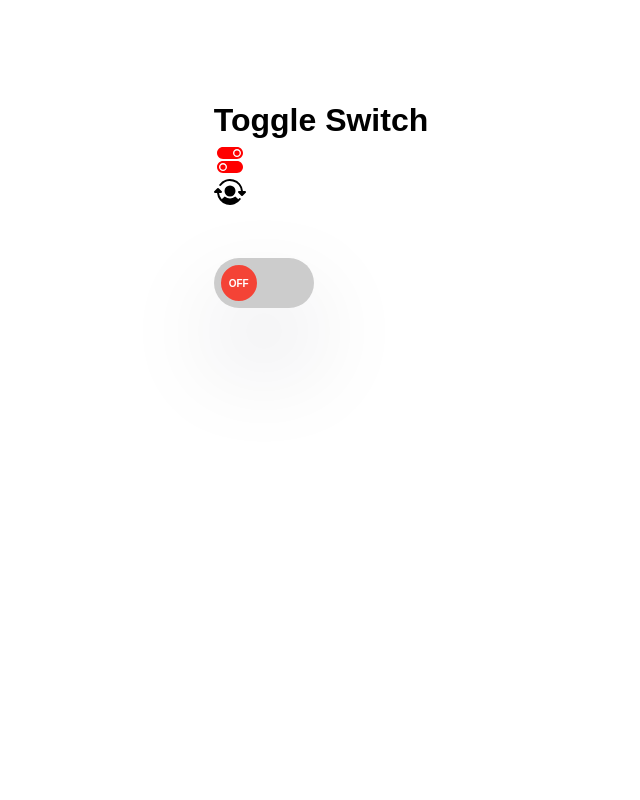
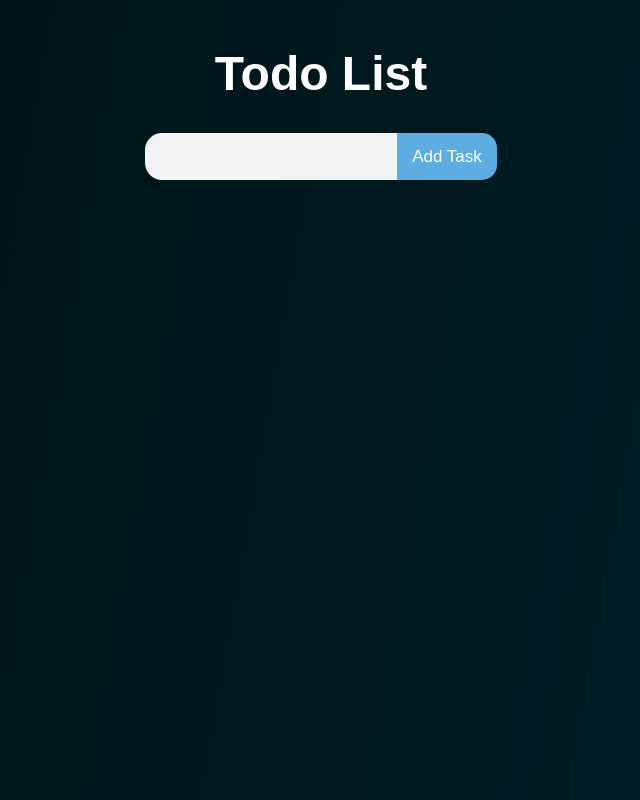
Before and after one commit to TarunByte/reactV19, a React (Vite) app: page / in a window 1280 px wide. Shown: the whole page, without its empty margins (319-959 px from the left). Built offline with nearby package versions, Linux system fonts and the light colour scheme.

Commit message:
#34 React Project - Build a complete Todo App

```diff
--- a/src/App.jsx
+++ b/src/App.jsx
@@ -1,11 +1,10 @@
-import "./components/EV.css";
-// import { LiftingState } from "./components/LiftStateUp";
-import { ToggleSwitch } from "./projects/ToggleSwitch/ToggleSwitch";
+// import "./components/EV.css";
+import { Todo } from "./projects/Todo/Todo";
 
 export const App = () => {
   return (
-    <section className="container">
-      <ToggleSwitch />
+    <section>
+      <Todo />
     </section>
   );
 };
```
